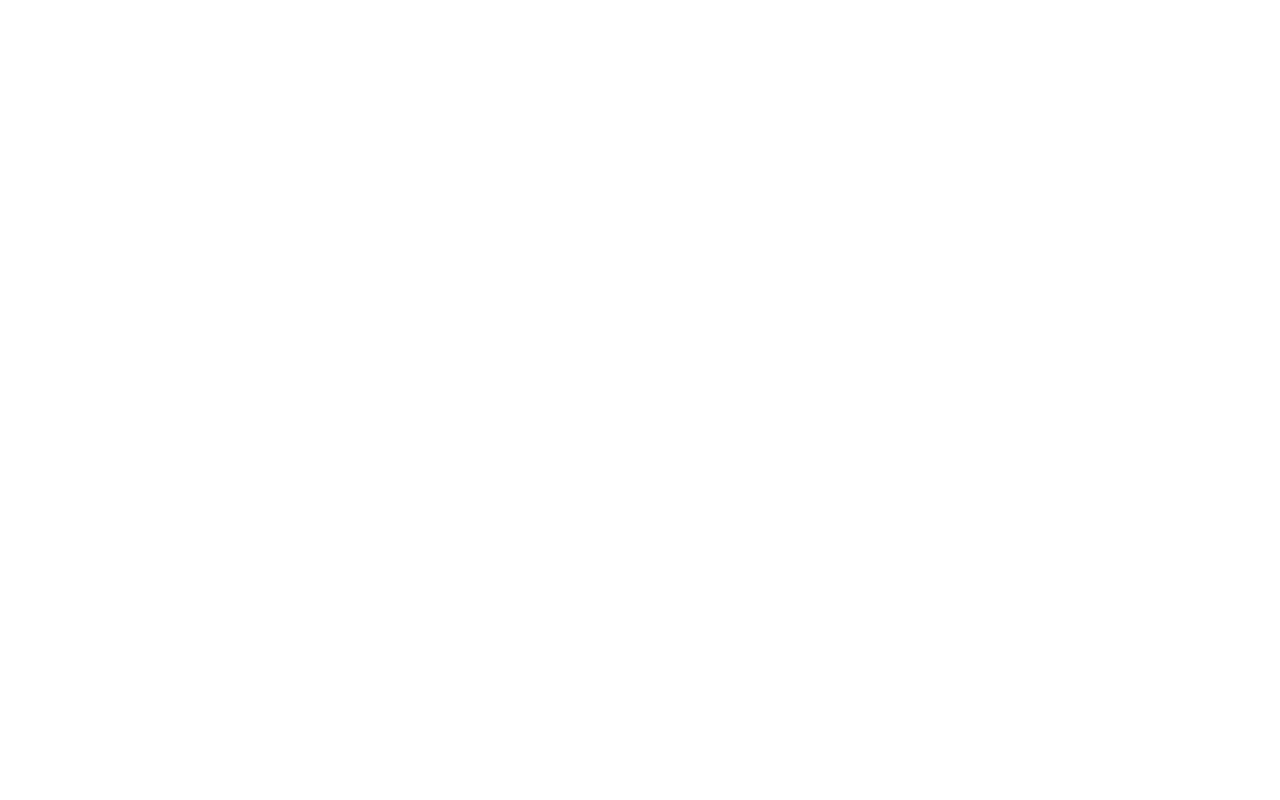
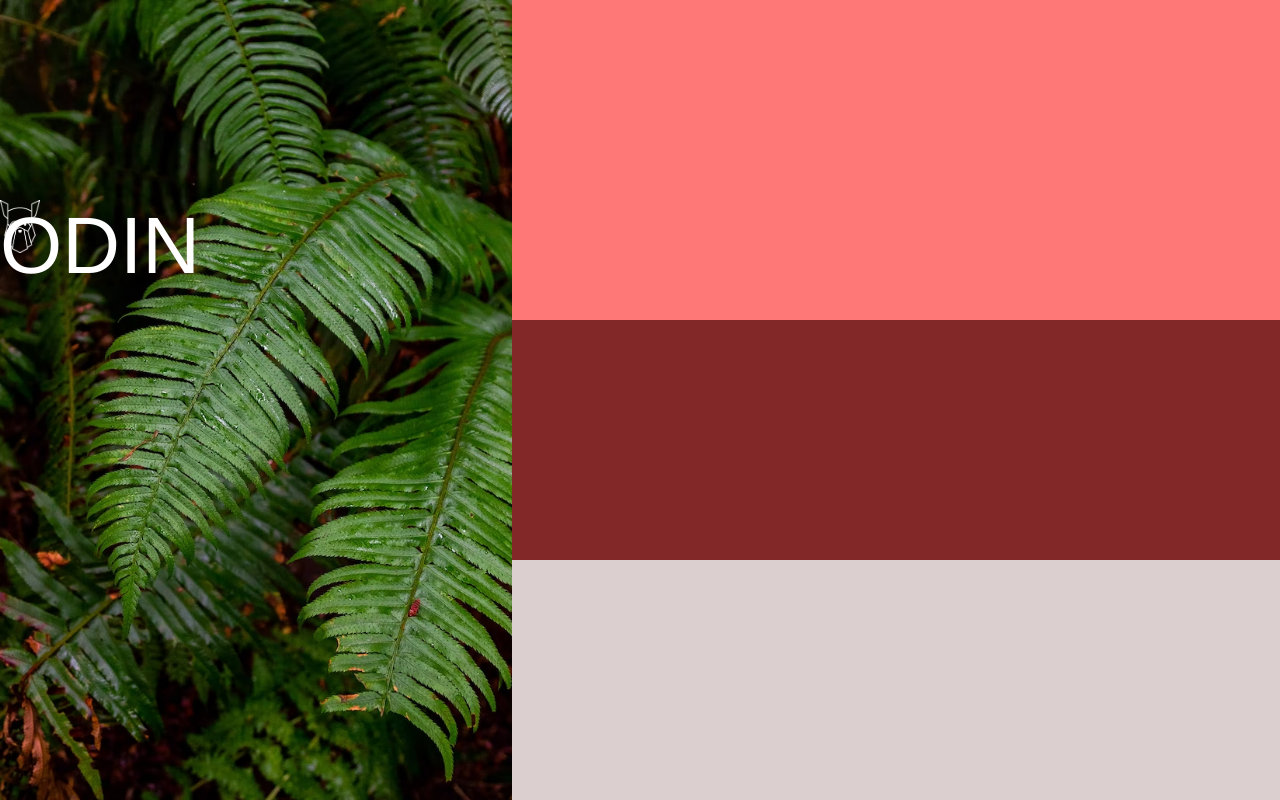
Before and after one commit to julian-s-official/odin-sign-up, a plain HTML site: page index.html in a window 1280 px wide. Drawn offline with Linux system fonts and the light colour scheme.

Commit message:
Create basic layout

```diff
--- a/index.html
+++ b/index.html
@@ -8,7 +8,16 @@
   </head>
 
 	<body>
+		<div class="left-container">
+			<div class="space"></div>
+		  <div class="herobox">ODIN</div>
+		</div>
+		<div class="right-container">
+			<div class="intro-box"></div>
+			<div class="form-box"></div>
+			<div class="create-account"></div>
 
+		</div>
 
 	</body>
 
--- a/style.css
+++ b/style.css
@@ -0,0 +1,57 @@
+body {
+  font-family: "Roboto", sans-serif;
+  display: flex;
+  font-size: 16px;
+  padding: 0% 0%;
+  margin: 0% 0%;
+}
+
+.left-container {
+  display: flex;
+  flex-direction: column;
+  height: 100vh;
+  width: 40vw;
+  background-image: url("background.avif");
+  background-size: cover;
+}
+
+.left-container .space {
+  display: flex;
+  flex-direction: column;
+  height: 25vh;
+  width: 40vw;
+}
+
+.herobox {
+  font-size: 5rem;
+  font-family: 'Franklin Gothic Medium', 'Arial Narrow', Arial, sans-serif;
+  background-image: url("odin-logo.png");
+  background-size: 40px;
+  background-repeat: no-repeat;
+  color: white;
+  height: 15vh;
+  width: 40vw;
+}
+
+.right-container {
+  display: flex;
+  flex-direction: column;
+}
+
+.intro-box {
+  width: 60vw;
+  height: 40vh;
+  background-color: rgb(255, 120, 120);
+}
+
+.form-box {
+  width: 60vw;
+  height: 30vh;
+  background-color: rgb(131, 40, 40);
+}
+
+.create-account {
+  width: 60vw;
+  height: 30vh;
+  background-color: rgb(219, 207, 207);
+}
```
Also changed, not shown: background.avif (added), odin-logo.png (added).
